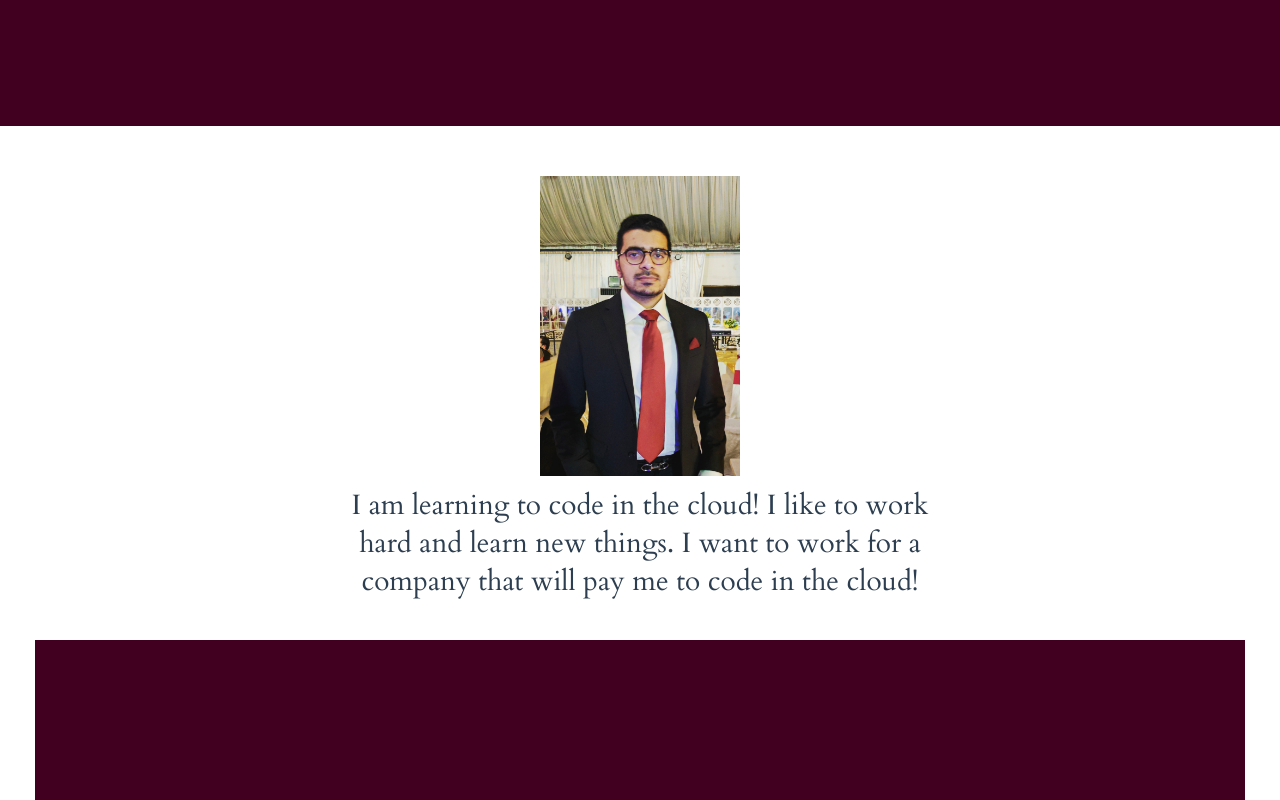
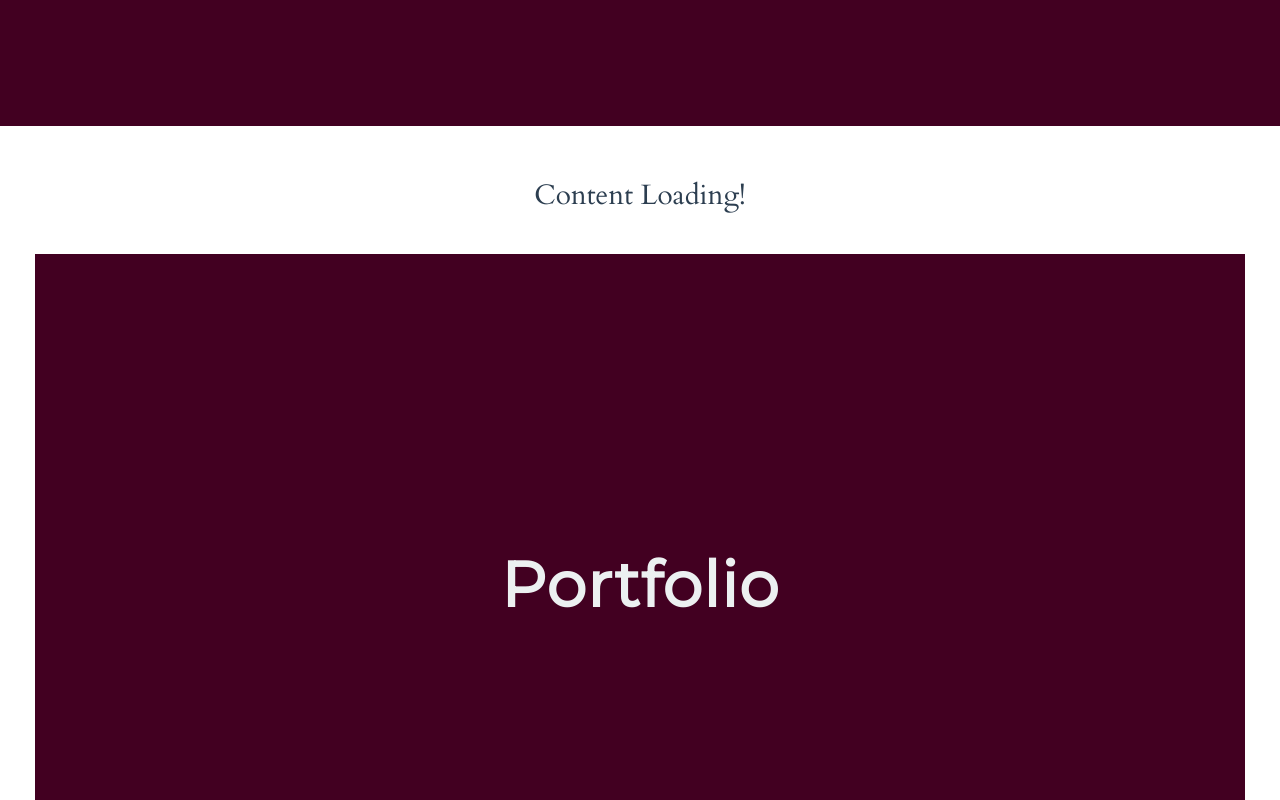
Before and after one commit to afanrasool/myportfolio, a React app: page index.html in a window 1280 px wide. Shown: the part 662-1462 px from the top of the page. Built offline with nearby package versions, Linux system fonts and the light colour scheme.

Commit message:
Temp Changes to index.html

```diff
--- a/index.html
+++ b/index.html
@@ -67,10 +67,9 @@
 
     <section class="section section--alignCentered section--description">
 
-      <img src="images/mypic.jpg" alt="My Picture" style="width:200px;height:300px;">
+      <!--<img src="images/mypic.jpg" alt="My Picture" style="width:200px;height:300px;"-->
       <p class="color--darkgrey section__description">
-        I am learning to code in the cloud! I like to work hard and learn new things.
-        I want to work for a company that will pay me to code in the cloud!
+        Content Loading!
       </p>
 
       <section class="background--skyBlue section">
```
